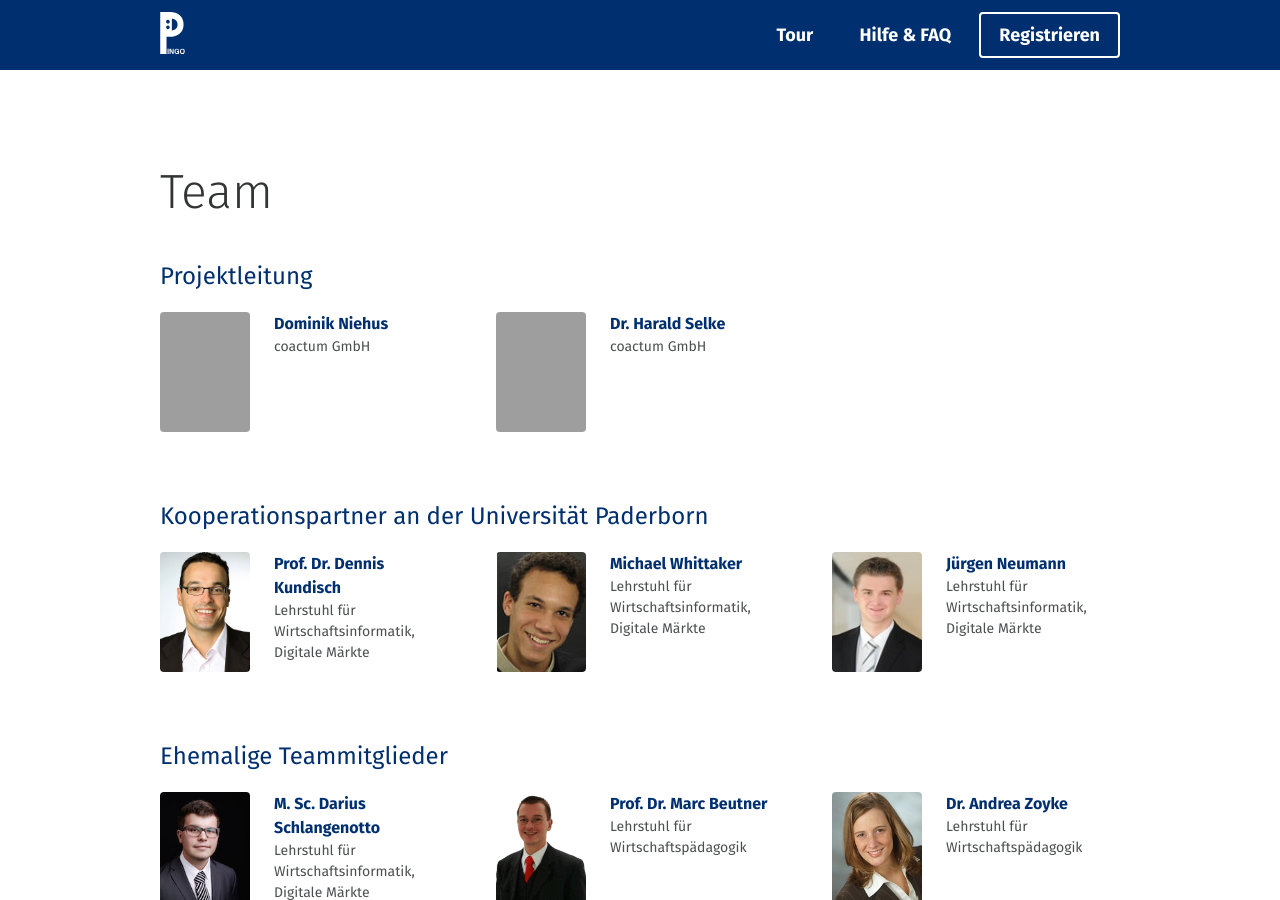
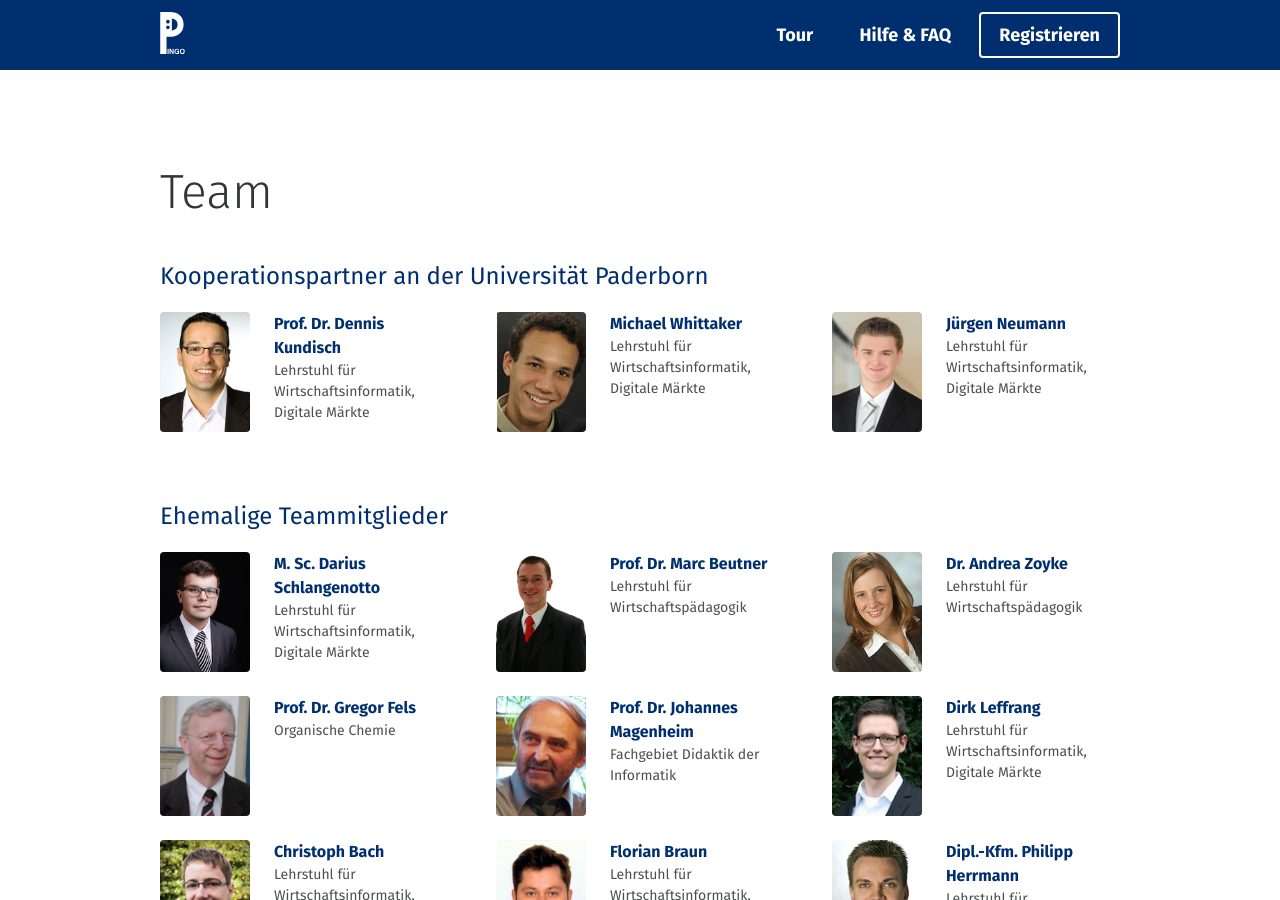
Before and after one commit to PingoUPB/pingoupb.github.io, a Jekyll site: the page built from de/team/index.html, in a window 1280 px wide and 900 px high. Built offline with Jekyll 4.4.1, drawn with Linux system fonts in a browser that asks for light colours; nearby versions of some CDN libraries; grey boxes are pictures that could not be loaded.

Commit message:
Update people_de.yml

```diff
--- a/_data/people_de.yml
+++ b/_data/people_de.yml
@@ -1,15 +1,3 @@
-- name: Dominik Niehus
-  task: Projektleitung
-  img: niehus.jpg
-  chair: coactum GmbH
-  url: https://www.coactum.de/
-
-- name: Dr. Harald Selke
-  task: Projektleitung
-  img: selke.jpg
-  chair: coactum GmbH
-  url: https://www.coactum.de/
-
 - name: Prof. Dr. Dennis Kundisch
   task: Kooperationspartner an der Universität Paderborn
   img: kundisch.jpg
```
